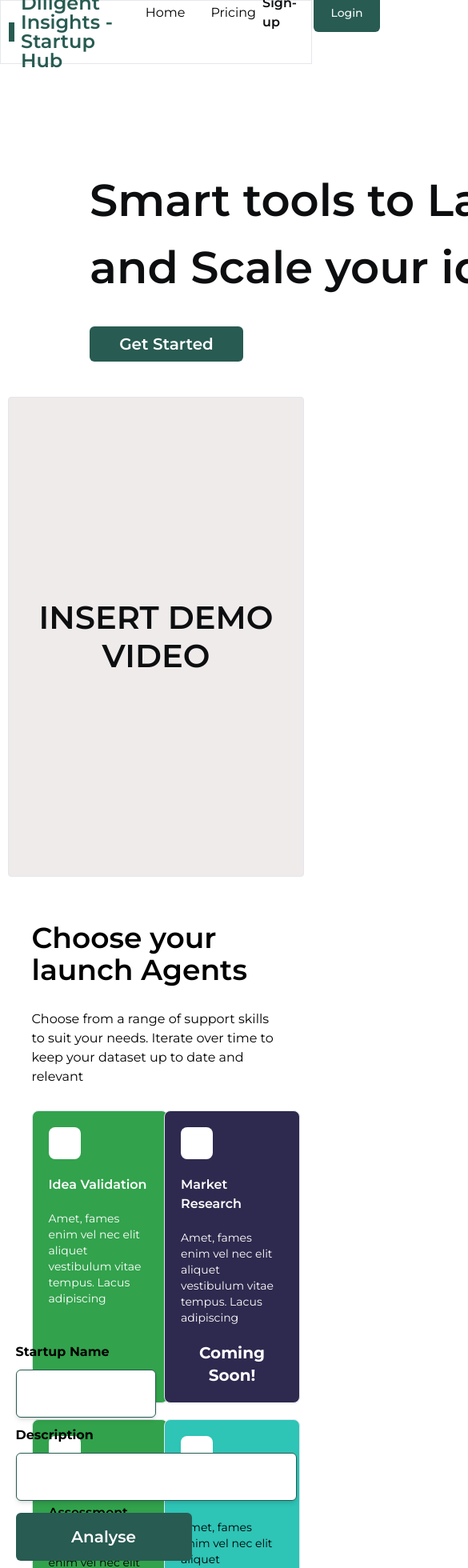
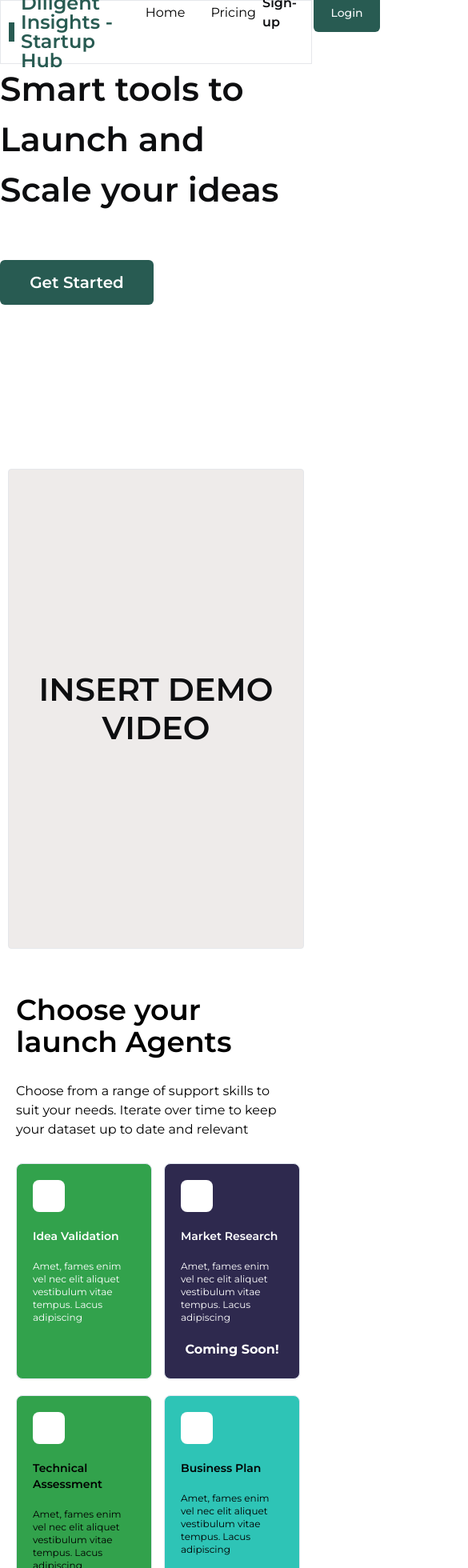
Before and after one commit to Yashgupta9330/task, a Next.js app: page /Startup in a window 390 px wide. Shown: the top 1960 px of the page at 80% size, 585 px wide, since content can reach past the window. Built offline with nearby package versions, Linux system fonts and the light colour scheme.

Commit message:
responsive

```diff
--- a/src/app/Startup/page.tsx
+++ b/src/app/Startup/page.tsx
@@ -9,18 +9,17 @@ import { Button } from '@/components/ui/button'
 import React from 'react'
 
 const page = () => {
-  const handleFormSubmit=(e: React.FormEvent<HTMLFormElement>)=>{
+  const handleFormSubmit = (e: React.FormEvent<HTMLFormElement>) => {
     e.preventDefault();
   }
   return (
     <div className='w-full flex flex-col mx-auto '>
-    <div className="flex w-full h-[496px]  relative">
-    <Navbar/>
-
-     <div className='absolute w-[650px] h-60 top-52 left-28 flex flex-col gap-14  lg:top-32 lg:left-16'>
-      <div className='w-full h-36  text-[56px] font-semibold leading-16 text-[#0D0E10] text-left'>Smart tools to Launch and Scale your ideas</div>
-      <div className='flex justify-center items-center w-48 h-14 cursor-pointer'>
-      <Button className='w-full h-full bg-[#285B52] font-semibold text-xl text-[#FFFFFF]'>Get Started</Button>
+        <Navbar />
+      <div className="flex w-full h-[60vh] sm:min-h-[496px] xlarge:min-h-[590px] relative">
+        <div className='absolute w-[90%] sm:w-[50%] min-h-60 sm:top-52 lsm:eft-28 flex flex-col gap-14  lg:top-32 lg:left-16'>
+          <div className='w-full min-h-36 text-[42px] sm:max-xl:text-[42px] xl:text-[56px] xlarge:text-[86px] font-semibold leading-16 text-[#0D0E10] text-left'>Smart tools to Launch and Scale your ideas</div>
+          <div className='flex justify-center items-center w-48 h-14 xlarge:w-[20rem] xlarge:h-[5.5rem] cursor-pointer'>
+            <Button className='w-full h-full bg-[#285B52] font-semibold text-xl xlarge:text-3xl text-[#FFFFFF]'>Get Started</Button>
           </div>
         </div>
       </div>
@@ -32,30 +31,24 @@ const page = () => {
         </div>
       </div>
       <div className=' w-full flex items-center justify-center mb-10 mt-5 '>
-    <LaunchAgents/>
+        <LaunchAgents />
       </div>
       <div className='w-full flex justify-center items-center'>
-    <form onSubmit={(e)=>handleFormSubmit(e)} className="flex flex-col w-[90vw] justify-start items-start gap-[10px]">
-      <Label htmlFor="name" className=' text-base font-bold text-left '>Startup Name</Label>
-      <Input type="text" id="name" className=' border border-[#285B52] shadow-md h-[60px] max-w-[50%] focus:outline-none focus:ring-0 ' />
-      <Label htmlFor="name" className=' text-base font-bold text-left '>Description</Label>
+        <form onSubmit={(e) => handleFormSubmit(e)} className="flex flex-col w-[90vw] justify-start items-start gap-[10px]">
+          <Label htmlFor="name" className=' text-base xlarge:text-3xl font-bold text-left '>Startup Name</Label>
+          <Input type="text" id="name" className=' border border-[#285B52] shadow-md h-[60px] sm:max-w-[50%] focus:outline-none focus:ring-0 ' />
+          <Label htmlFor="name" className=' text-base xlarge:text-3xl font-bold text-left '>Description</Label>
           <Input type="text" id="name" className=' border border-[#285B52] shadow-md h-[60px] min-w-[50%] ' />
-      <Button type='submit' className='w-[220px] h-[60px] bg-[#285B52] font-semibold text-xl mt-[5px] text-[#FFFFFF]'>Analyse</Button>
+          <Button type='submit' className='w-[220px] h-[60px] xlarge:w-[310px] xlarge:h-[85px] bg-[#285B52] font-semibold text-xl xlarge:text-3xl  mt-[5px] text-[#FFFFFF]'>Analyse</Button>
         </form>
       </div>
 
 
       <div className=' w-[90vw] h-screen border border-[#285B52] rounded-xl justify-self-center mx-auto flex justify-between p-[10px] my-[20px] '>
-      <span className=' text-base font-bold text-left ' >Report</span>
+        <span className=' text-base  xlarge:text-3xl font-bold text-left ' >Report</span>
         <HiDownload className='cursor-pointer' />
       </div>
-    <Footer/>
-    <div className="flex justify-center items-center w-full h-[620px] mb-4">
-      <div className='flex justify-center items-center w-[95%] h-full border rounded bg-[#EEEBEA] text-center'>
-        <div className="text-center font-semibold text-[40px] leading-[48px] text-[#0D0E10]"> INSERT DEMO VIDEO</div>
-      </div>
-     </div>
-     <Footer/>
+      <Footer />
     </div>
   )
 }
--- a/src/component/launchagents.tsx
+++ b/src/component/launchagents.tsx
@@ -34,11 +34,11 @@ function LaunchAgents() {
     ]
 
     return (
-        <div className=' w-[90vw] h-[60vh] flex flex-col gap-[30px] p-[20px]  '>
-            <h1 className='font-[600] text-4xl sm:max-w-[50%] '>
+        <div className=' w-full sm:w-[90vw] min-h-[60vh] flex flex-col xlarge:justify-around gap-[30px] p-[20px]  '>
+            <h1 className='font-[600] text-4xl xlarge:text-6xl sm:max-w-[60%] '>
                 Choose your launch Agents
             </h1>
-            <p className='font-[400] text-base sm:max-w-[50%]'>
+            <p className='font-[400] text-base xlarge:text-3xl sm:max-w-[50%]'>
                 Choose from a range of support skills to suit your needs. Iterate over time to keep your dataset up to date and relevant
             </p>
 
--- a/src/component/radiocard.tsx
+++ b/src/component/radiocard.tsx
@@ -14,14 +14,14 @@ interface RadioCardProps {
 
 export const RadioCard: React.FC<RadioCardProps> = ({ heading, content, comingsoon = false, color, textColor }) => {
   return (
-    <Card className="p-[20px] min-w-[170px] min-h-[270px] " style={{backgroundColor: color}} >
+    <Card className="p-[20px] xlarge:p-[40px] min-w-[170px] min-h-[270px] " style={{backgroundColor: color}} >
        <div className={`w-full flex flex-col gap-[20px] text-[#fff]`} style={{color:textColor}}>
        <RadioGroup className="w-[40px] h-[40px] rounded-lg bg-white outline-none border-0 flex items-center justify-center">
        <RadioGroupItem value="default" id="r1" className="w-[20px] h-[20px] outline-none border-0 scale-[2] " />
        </RadioGroup>
-       <h1 className="text-base sm:text-lg font-semibold " >{heading}</h1>
-       <p className=" text-sm sm:text-base" >{content} </p>
-       { comingsoon && <span className=" font-bold text-xl text-center ">Coming Soon!</span> }
+       <h1 className="text-sm sm:text-lg xlarge:text-4xl font-semibold " >{heading}</h1>
+       <p className=" text-xs sm:text-base xlarge:text-2xl" >{content} </p>
+       { comingsoon && <span className=" font-bold text-base sm:text-xl xlarge:text-3xl text-center ">Coming Soon!</span> }
        </div>
     </Card>
   )
--- a/tailwind.config.ts
+++ b/tailwind.config.ts
@@ -14,10 +14,19 @@ const config = {
       'sm': '640px',
       // => @media (min-width: 640px) { ... }
 
+      'md': '768px',
+      // => @media (min-width: 768px) { ... }
+
       'lg': '1024px',
-        // => @media (min-width: 1024px) { ... }
+      // => @media (min-width: 1024px) { ... }
+
+      'xl': '1280px',
+      // => @media (min-width: 1280px) { ... }
+
+      '2xl': '1536px',
+      // => @media (min-width: 1536px) { ... }
       'xlarge': '2560px',
-      // => @media (min-width: 1450px) { ... }
+      // => @media (min-width: 2560px) { ... }
     },
     container: {
       center: true,
```
Lines whose indentation alone changed are shown as unchanged.
